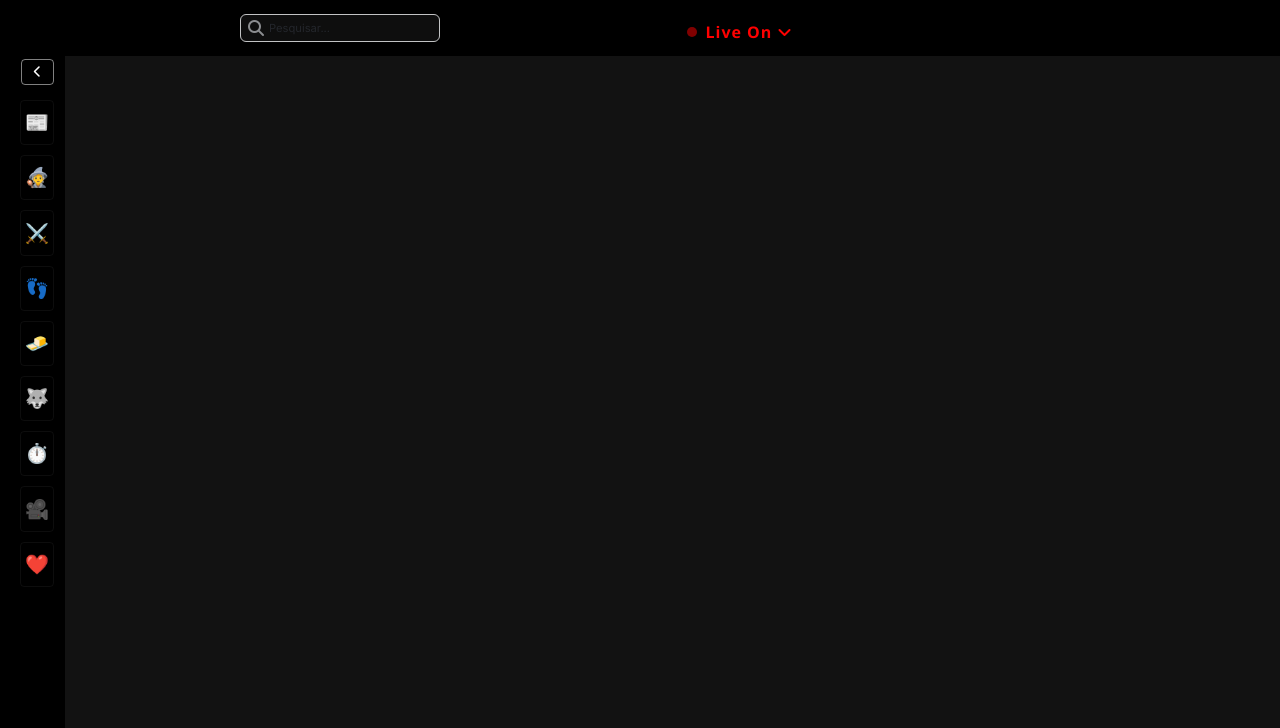
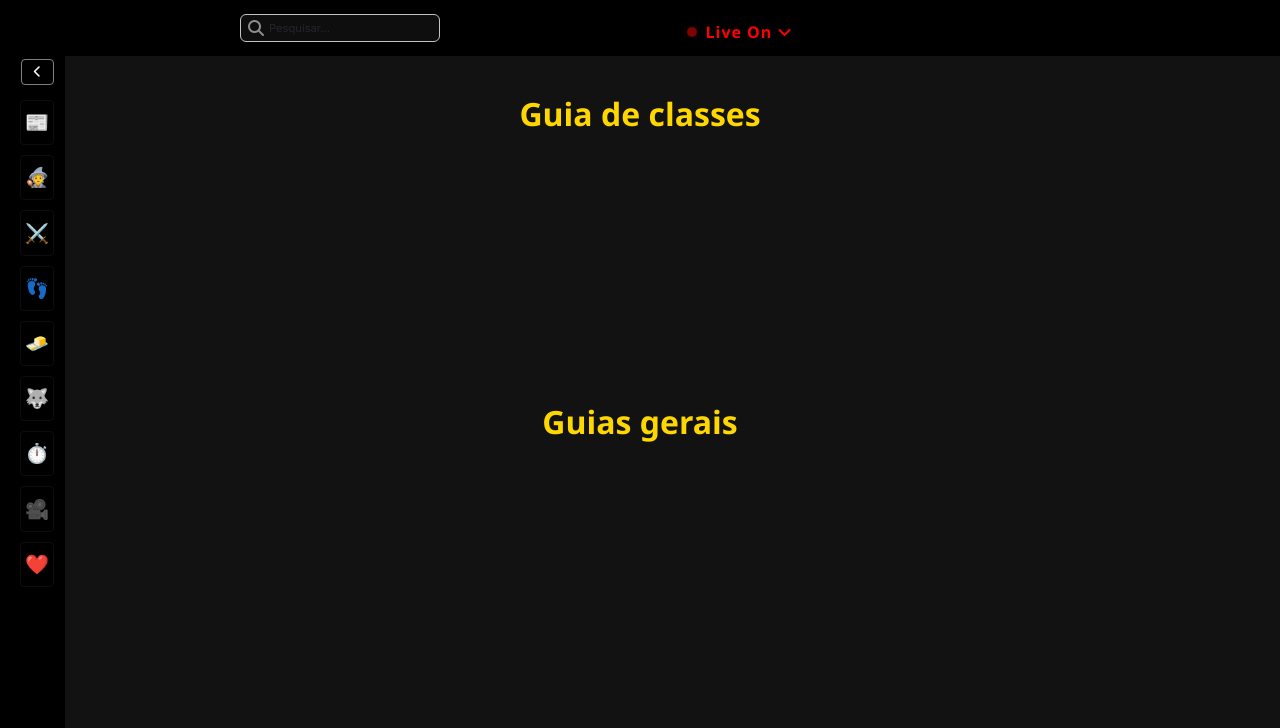
Before and after one commit to olvictor/wiki-latam, a Flask app: template templates/classes.html in a window 1280 px wide. Shown: the top 728 px of the page. Run offline with Flask 3, Linux system fonts and the light colour scheme; the template is opened without the code that fills it, so the values that code supplies are empty; some libraries are stand-ins or nearby versions.

Commit message:
update classes

```diff
--- a/app.py
+++ b/app.py
@@ -298,6 +298,7 @@ def classes_page():
         return str(texto).strip().lower()
     df_guias["classe_normalizada"] = df_guias["classe"].apply(normalizar)
 
+
     class_builds = [
         {"classe": classes[1], "builds": [builds[1], builds[2]], "link": "","imagem": "assets/classes/feiticeiro.png","imagem_sentado": "assets/classes/sentados/feiticeiro.gif","imagem_andando": "assets/classes/andando/feiticeiro.gif"}, #Feiticeiro
         {"classe": classes[2], "builds": [builds[3]], "link": links_classes[4],"imagem": "assets/classes/sentinela.png","imagem_sentado": "assets/classes/sentados/sentinela.gif","imagem_andando": "assets/classes/andando/sentinela.gif"},# Sentinela
@@ -313,6 +314,11 @@ def classes_page():
         {"classe": classes[12], "builds": [builds[17], builds[18]], "link": links_classes[7],"imagem": "assets/classes/trovador.png","imagem_sentado": "assets/classes/sentados/trovador.gif","imagem_andando": "assets/classes/andando/trovador.gif"},# Trovadores
         {"classe": classes[13], "builds": [builds[19], builds[20]], "link": links_classes[7],"imagem": "assets/classes/musa.png","imagem_sentado": "assets/classes/sentados/musa.gif","imagem_andando": "assets/classes/andando/musa.gif"}, # Musa
     ]
+
+    def transformar_para_embed(url):
+        if "youtube.com/watch?v=" in url:
+            return url.replace("watch?v=", "embed/")
+        return url
 
 
     for item in class_builds:
@@ -335,11 +341,17 @@ def classes_page():
 
         item["guias"] = lista_guias
 
+
+    df_guias['embed_url'] = df_guias['video_url'].apply(transformar_para_embed)
+    guias_gerais = df_guias[df_guias['classe'] == 'Geral']
+    guias_gerais = df_guias[df_guias['classe'] == 'Geral'].to_dict(orient='records')
+
     links = carregar_links()
     return render_template('classes.html',
                            class_builds=class_builds,
                            links = links,
-                           streamers = stream_cache
+                           streamers = stream_cache,
+                           guias_gerais  = guias_gerais
                            )
 
 @app.route('/rank')
--- a/templates/classes.html
+++ b/templates/classes.html
@@ -51,6 +51,18 @@ main {
     min-height: 100vh;
     height: auto;
 }
+.title{
+  color: gold;
+}
+.container-guias-classes{
+  display: flex;
+  flex-direction: column;
+  align-items: center;
+  justify-content: center;
+  padding: 6rem 4rem;
+
+}
+
 .container-classes{
   width: 100vw;
   display: flex;
@@ -148,6 +160,21 @@ main {
   text-decoration: underline;
 }
 
+.container-guias{
+  width: 100vw;
+  height: auto;
+  padding: 1.5rem 15rem;
+  display: flex;
+  flex-direction: column;
+  justify-content: center;
+  align-items: center;
+}
+
+.container-guias-gerais{
+  display: flex;
+  gap: 1rem;
+  flex-wrap: wrap;
+}
 
 @keyframes spin {
       to { transform: rotate(360deg); }
@@ -177,6 +204,8 @@ main {
   <div class="global">
     {% include 'components/header.html' %}
     <main>
+      <div class="container-guias-classes">
+        <h3 class="title is-3">Guia de classes</h3>
         <div class="container-classes">
         {% for classe in class_builds %}
           <div class="box-classe">
@@ -204,6 +233,22 @@ main {
             </div>
           </div>
         {% endfor %}
+        </div>
+      </div>
+      <div class="container-guias">
+        <h3 class="title is-3">Guias gerais</h3>
+          <div class="container-guias-gerais">
+          {% for guia in guias_gerais %}
+            <iframe width="450" height="250"
+              src="{{ guia.embed_url }}"
+              title="{{ guia.title }}"
+              frameborder="0"
+              style="border: none"
+              allow="accelerometer; autoplay; clipboard-write; encrypted-media; gyroscope; picture-in-picture"
+              allowfullscreen>
+            </iframe>
+          {% endfor %}
+          </div>
       </div>
     </main>
   </div>
@@ -251,21 +296,19 @@ main {
     boxes.forEach(box => {
       const img = box.querySelector(".imagem-classe");
 
-      // Hover: muda para imagem de andar
+
       box.addEventListener("mouseenter", () => {
         img.src = img.dataset.hover;
       });
 
-      // Saiu do hover: volta para a original, *somente se não estiver ativa*
       box.addEventListener("mouseleave", () => {
         if (!box.classList.contains("ativa")) {
           img.src = img.dataset.original;
         }
       });
 
-      // Clique: ativa box e troca imagem
       box.addEventListener("click", function (event) {
-        event.stopPropagation(); // evita fechar ao clicar dentro
+        event.stopPropagation();
 
         boxes.forEach(b => {
           b.classList.remove("ativa");
@@ -279,7 +322,6 @@ main {
       });
     });
 
-    // Clicou fora de qualquer box
     document.addEventListener("click", function (event) {
       const clickedInsideBox = [...boxes].some(box => box.contains(event.target));
 
```
Lines whose indentation alone changed are shown as unchanged.
